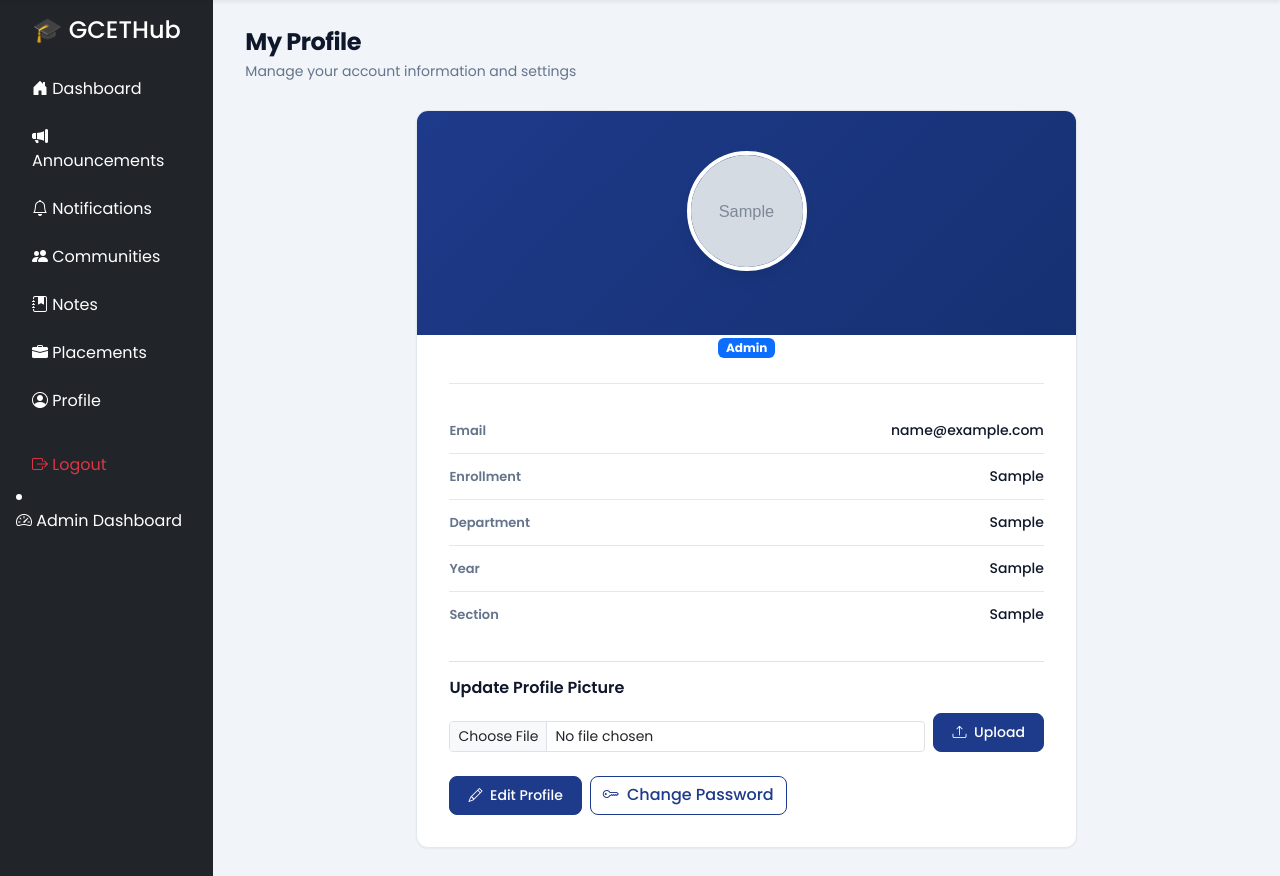
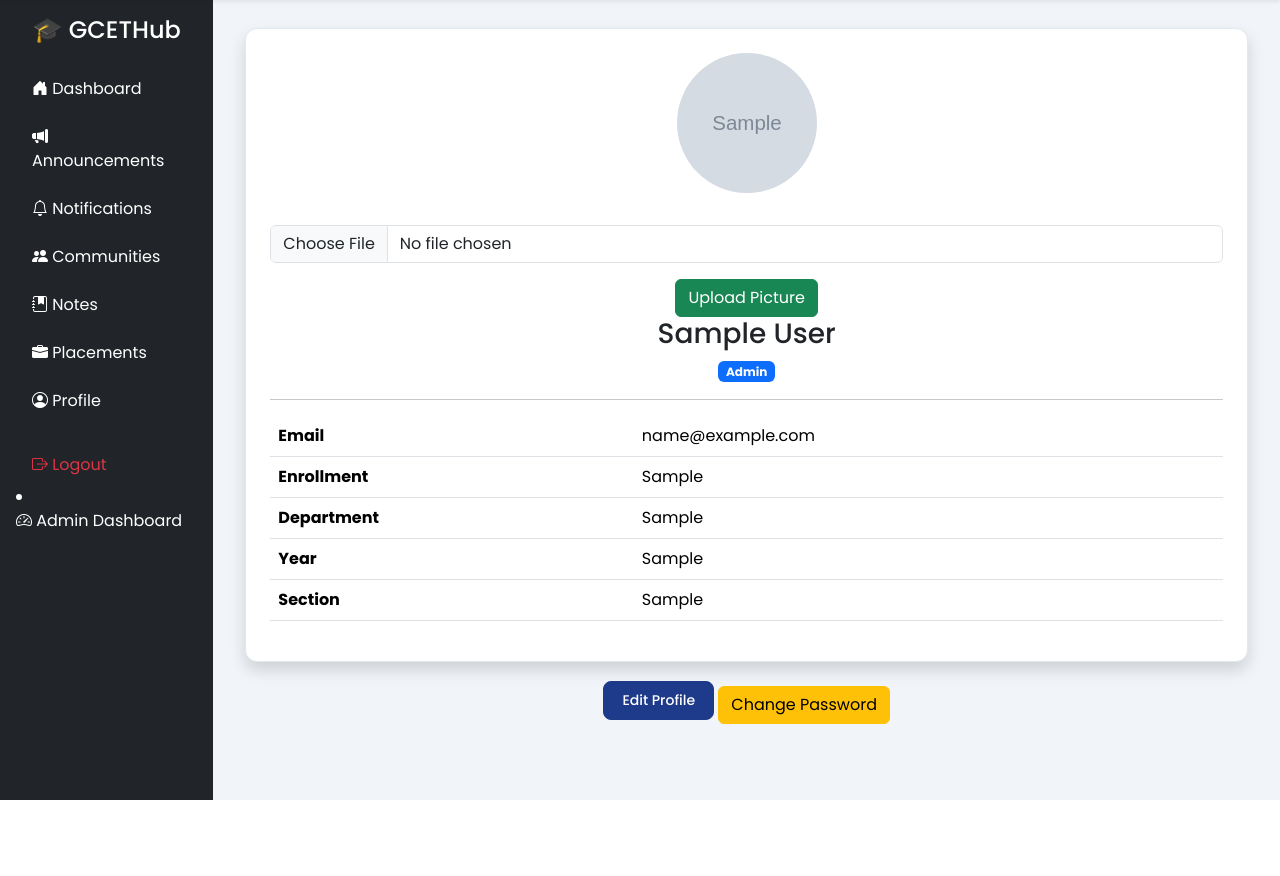
Before and after one commit to payalgit933/GCETHub, a Flask app: page /profile in a window 1280 px wide. Shown: the part 70-946 px from the top of the page. After the commit the page ends 870 px from the top, so only its background shows below. Run offline with Flask 3, Linux system fonts and the light colour scheme; a user stored in the database is signed in; tables that the repository leaves empty hold one stand-in row (values such as "Sample post"); grey boxes marked "Sample" are stand-in pictures.

Commit message:
Update profile page

```diff
--- a/app/templates/dashboard/profile.html
+++ b/app/templates/dashboard/profile.html
@@ -4,80 +4,82 @@
 
 {% block content %}
 
-{% set title = "My Profile" %}
-{% set subtitle = "Manage your account information and settings" %}
-{% include "includes/page_header.html" %}
+<div class="card shadow p-4">
 
-<div class="row justify-content-center">
-    <div class="col-lg-8">
+    <div class="text-center">
 
-        <div class="profile-card">
-            <div class="profile-header">
-                <img src="{{ url_for('static', filename='uploads/profile_pics/' + user.profile_pic) }}"
-                     alt="{{ user.name }}"
-                     class="profile-avatar">
-            </div>
+        <img src="{{ url_for('static', filename='uploads/profile_pics/' + user.profile_pic) }}"
+             width="140"
+             height="140"
+             class="rounded-circle mb-3">
 
-            <div class="profile-body">
-                <div class="profile-info">
-                    <h3>{{ user.name }}</h3>
-                    <span class="badge bg-primary">{{ user.role.title() }}</span>
-                </div>
+        <form
+            method="POST"
+            action="{{ url_for('profile.upload_profile_picture') }}"
+            enctype="multipart/form-data"
+            class="mt-3">
 
-                <div class="profile-details">
-                    <div class="detail-row">
-                        <span class="detail-label">Email</span>
-                        <span class="detail-value">{{ user.email }}</span>
-                    </div>
-                    <div class="detail-row">
-                        <span class="detail-label">Enrollment</span>
-                        <span class="detail-value">{{ user.enrollment }}</span>
-                    </div>
-                    <div class="detail-row">
-                        <span class="detail-label">Department</span>
-                        <span class="detail-value">{{ user.department }}</span>
-                    </div>
-                    <div class="detail-row">
-                        <span class="detail-label">Year</span>
-                        <span class="detail-value">{{ user.year }}</span>
-                    </div>
-                    <div class="detail-row">
-                        <span class="detail-label">Section</span>
-                        <span class="detail-value">{{ user.section }}</span>
-                    </div>
-                </div>
+            <input
+                type="file"
+                name="profile_pic"
+                class="form-control mb-3"
+                accept=".png,.jpg,.jpeg"
+                required>
 
-                <div class="mt-4 pt-3 border-top">
-                    <h6 class="fw-semibold mb-3">Update Profile Picture</h6>
-                    <form method="POST"
-                          action="{{ url_for('profile.upload_profile_picture') }}"
-                          enctype="multipart/form-data"
-                          class="d-flex gap-2 flex-wrap align-items-end">
-                        <div class="flex-grow-1">
-                            <input type="file"
-                                   name="profile_pic"
-                                   class="form-control form-control-sm"
-                                   accept=".png,.jpg,.jpeg"
-                                   required>
-                        </div>
-                        <button class="btn btn-primary btn-sm">
-                            <i class="bi bi-upload me-1"></i> Upload
-                        </button>
-                    </form>
-                </div>
+            <button class="btn btn-success">
+                Upload Picture
+            </button>
 
-                <div class="d-flex gap-2 mt-4 flex-wrap">
-                    <a href="{{ url_for('profile.edit_profile') }}" class="btn btn-primary">
-                        <i class="bi bi-pencil me-1"></i> Edit Profile
-                    </a>
-                    <a href="{{ url_for('profile.change_password') }}" class="btn btn-outline-primary">
-                        <i class="bi bi-key me-1"></i> Change Password
-                    </a>
-                </div>
-            </div>
-        </div>
+        </form>
+
+        <h3>{{ user.name }}</h3>
+
+        <span class="badge bg-primary">{{ user.role.title() }}</span>
 
     </div>
+
+    <hr>
+
+    <table class="table">
+
+        <tr>
+            <th>Email</th>
+            <td>{{ user.email }}</td>
+        </tr>
+
+        <tr>
+            <th>Enrollment</th>
+            <td>{{ user.enrollment }}</td>
+        </tr>
+
+        <tr>
+            <th>Department</th>
+            <td>{{ user.department }}</td>
+        </tr>
+
+        <tr>
+            <th>Year</th>
+            <td>{{ user.year }}</td>
+        </tr>
+
+        <tr>
+            <th>Section</th>
+            <td>{{ user.section }}</td>
+        </tr>
+
+    </table>
+
+</div>
+<div class="mt-3 text-center">
+    <a href="{{ url_for('profile.edit_profile') }}"
+    class="btn btn-primary">
+        Edit Profile
+    </a>
+    <a href="{{ url_for('profile.change_password') }}"
+    class="btn btn-warning mt-2">
+        Change Password
+    </a>
 </div>
 
+
 {% endblock %}
```
